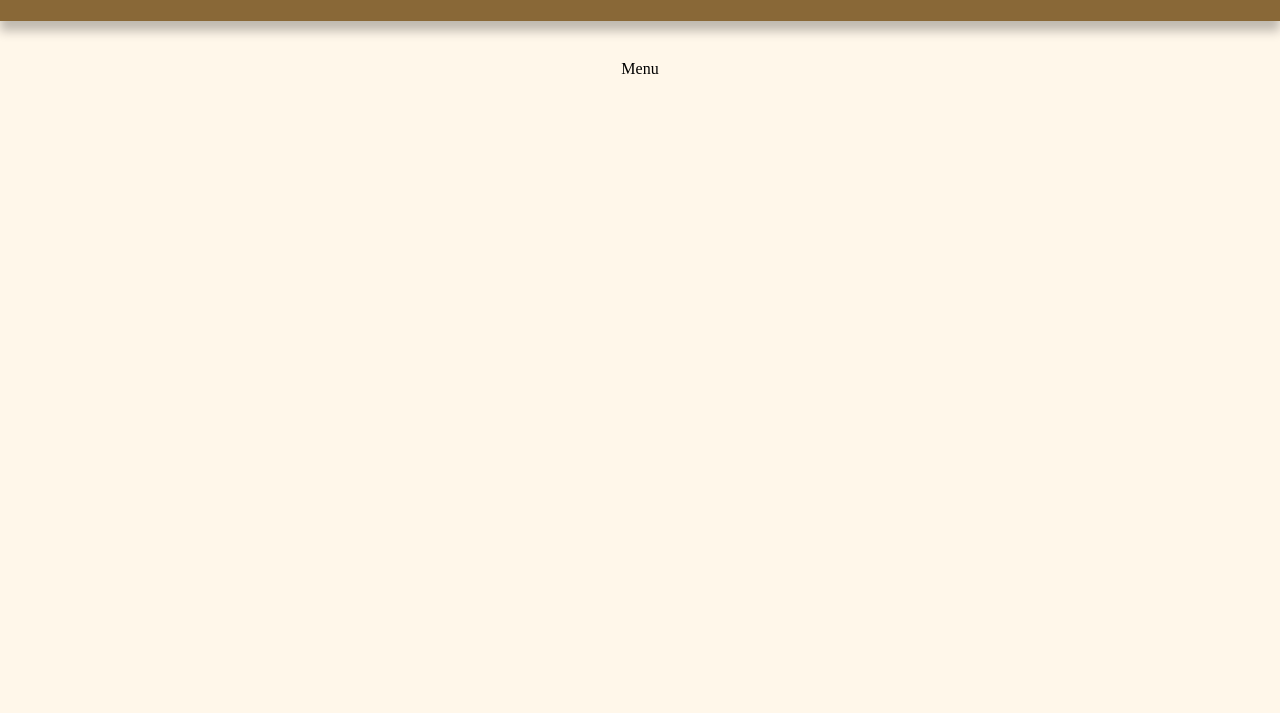
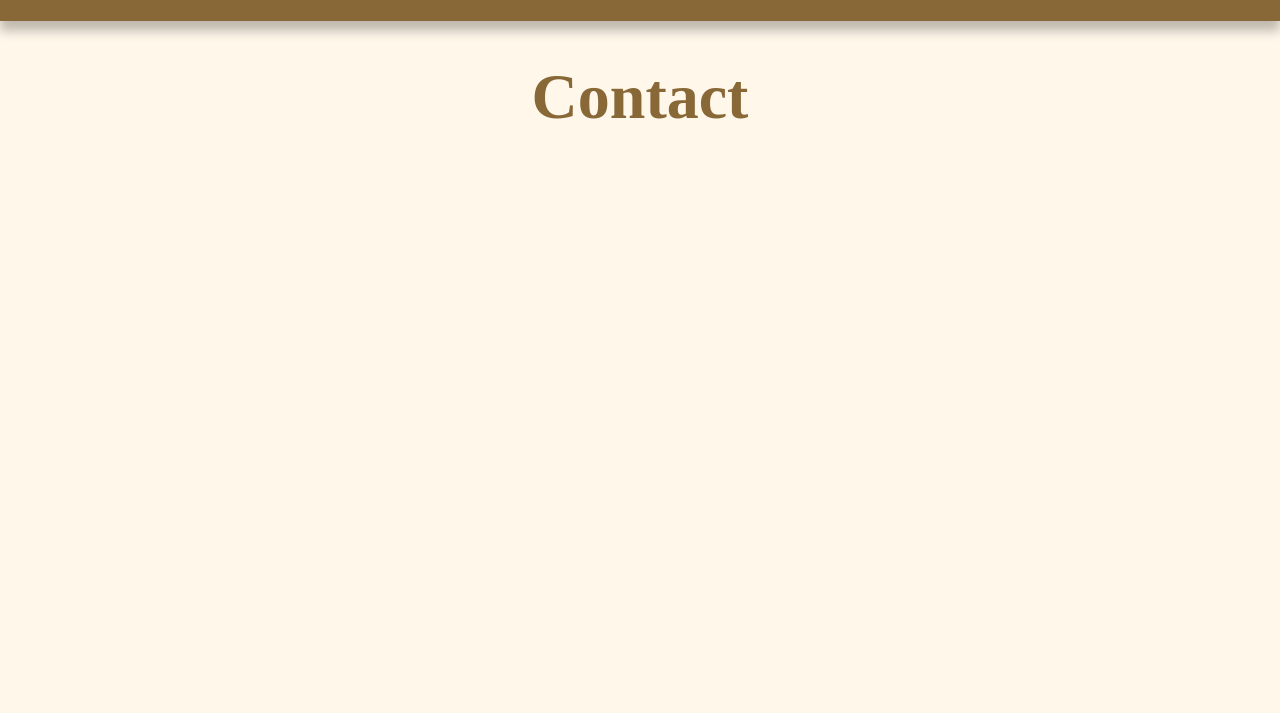
Before and after one commit to JonPeeAir/restaurant-page, a website built with webpack: page dist/index.html in a window 1280 px wide. Shown: the part 87-800 px from the top of the page. Built offline with nearby package versions, Linux system fonts and the light colour scheme.

Commit message:
feat: add hardcoded html for about and contact pages and style them

```diff
--- a/dist/index.html
+++ b/dist/index.html
@@ -68,8 +68,16 @@
 
             <button id="home-menu" class="menu">Check out our menu</button> -->
 
-            <div id="menu-page" class="menu-page">
-                Menu
+            <!-- <div id="menu-page" class="page">
+                <p class="page-title">Menu</p>
+            </div> -->
+
+            <!-- <div id="about-page" class="page">
+                <p class="page-title">About</p>
+            </div> -->
+
+            <div id="contact-page" class="page">
+                <p class="page-title">Contact</p>
             </div>
 
         </div>
--- a/dist/styles.css
+++ b/dist/styles.css
@@ -1,7 +1,7 @@
 @import url('https://fonts.googleapis.com/css2?family=Noto+Serif&family=Playfair+Display:wght@400;500&display=swap');
 
 :root {
-    --mainFont: 'Playfair Display', serif;
+    --mainFont: 'Playfair Display', monospace;
     --secondaryFont: 'Noto Serif', serif;
 
     --primaryColor: #FFF7EA;
@@ -215,9 +215,16 @@
     cursor: pointer;
 }
 
-.menu-page {
+.page {
     height: 100vh;
     margin-top: 115px;
+}
+
+.page-title {
+    color: var(--secondaryColor);
+    font-size: 4rem;
+    font-weight: bold;
+    font-family: var(--primaryFont);
 }
 
 #footer {
```
